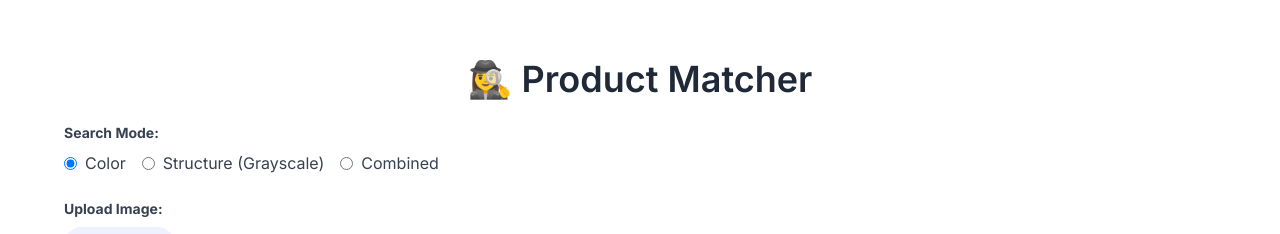
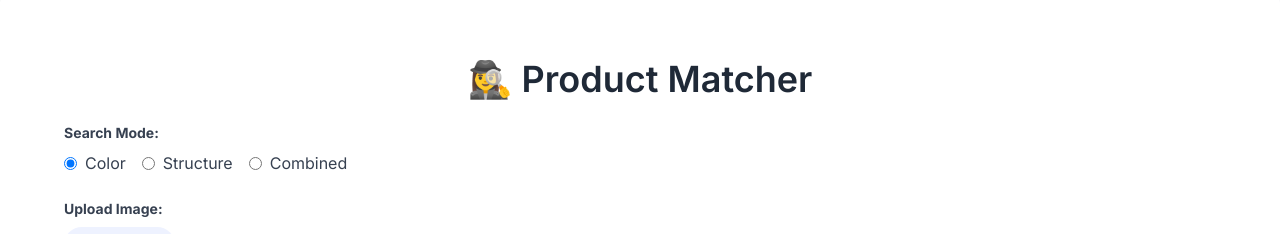
Before and after one commit to siddharthpeters-tto/product-matcher, a React (Vite) app in the folder frontend/: page / in a window 1280 px wide. Shown: the part 132-366 px from the top of the page. Built offline with nearby package versions, Linux system fonts and the light colour scheme.

Commit message:
Changed the label from Grayscale to structure

```diff
--- a/frontend/src/ProductSearch.jsx
+++ b/frontend/src/ProductSearch.jsx
@@ -129,7 +129,7 @@ const fetchResults = async ({ file, text }) => {
           </label>
           <label className="inline-flex items-center">
             <input type="radio" value="structure" checked={indexType === "structure"} onChange={e => setIndexType(e.target.value)} className="form-radio text-indigo-600" />
-            <span className="ml-2 text-gray-700">Structure (Grayscale)</span>
+            <span className="ml-2 text-gray-700">Structure</span>
           </label>
           <label className="inline-flex items-center">
             <input type="radio" value="combined" checked={indexType === "combined"} onChange={e => setIndexType(e.target.value)} className="form-radio text-indigo-600" />
```
